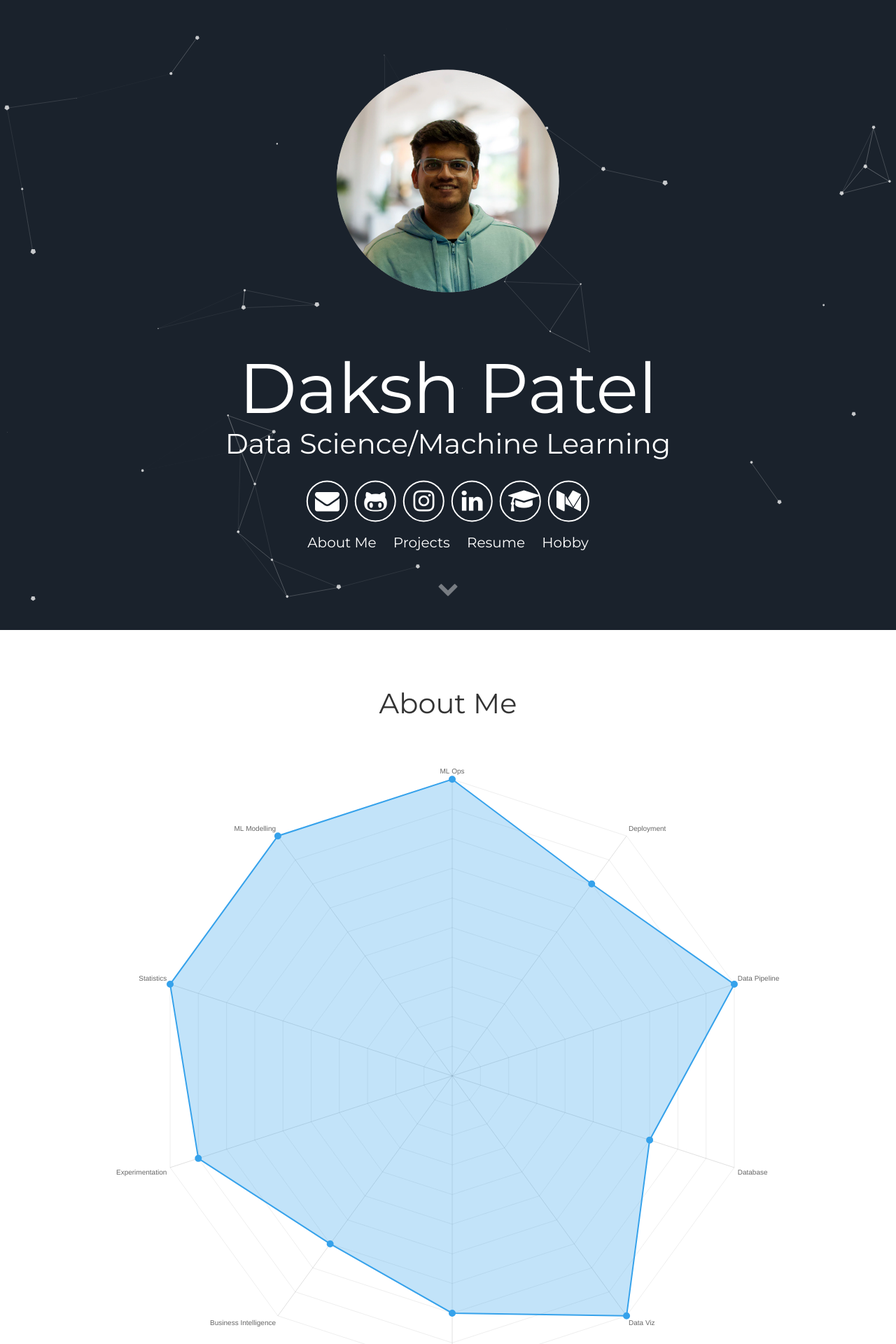
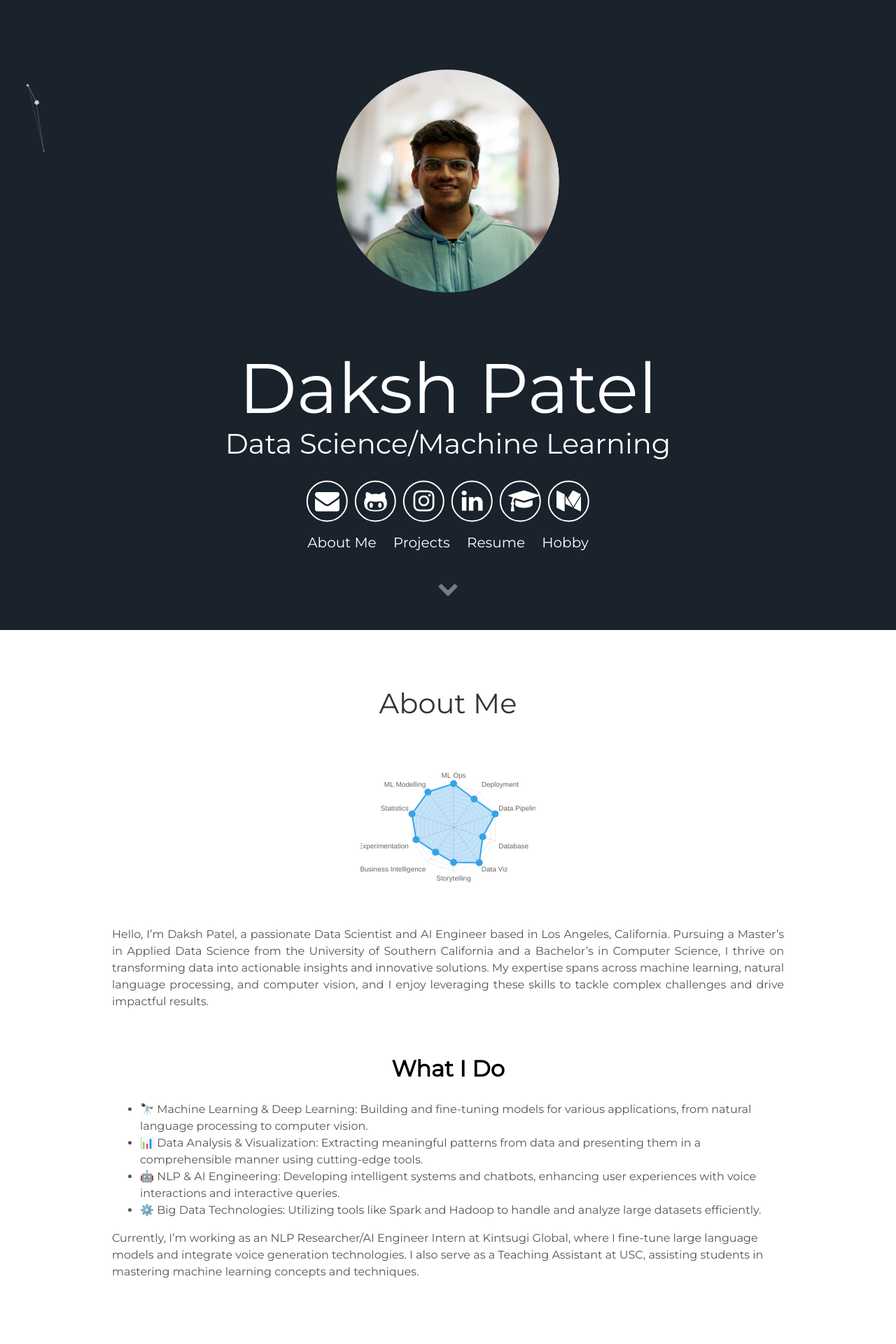
Before and after one commit to helloitsdaksh/portfolio, a Jekyll site: the page built from index.html, in a window 1280 px wide. Shown: the top 1920 px of the page at 70% size. Built offline with Jekyll 4.4.1, drawn with Linux system fonts in a browser that asks for light colours.

Commit message:
Trying out

```diff
--- a/assets/css/main.css
+++ b/assets/css/main.css
@@ -3648,6 +3648,9 @@ sub,sup{
   align-items: center;
 }
 canvas {
-  width: 50%;
-  height: auto;
-}
+    max-width: 250px; /* Forces a smaller width */
+    max-height: 250px; /* Forces a smaller height */
+    width: 100%;
+    height: auto;
+    box-sizing: border-box;
+}
```
